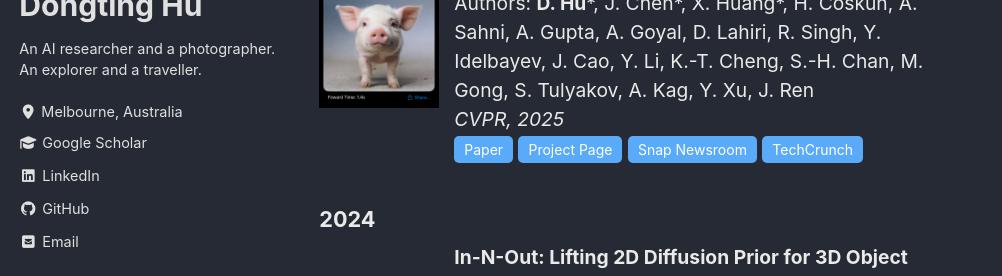
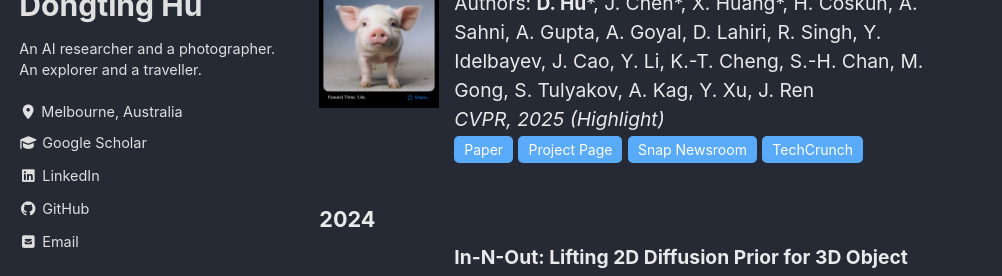
Before and after one commit to timmy11hu/timmy11hu.github.io, a Jekyll site: the page built from _pages/publication.md, in a window 1280 px wide and 900 px high. Shown: the part 320-596 px from the top of the window, without its empty margins (0-1002 px from the left). Built offline with Jekyll 4.4.1, drawn with Linux system fonts in a browser that asks for light colours; cached includes are drawn as plain includes.

Commit message:
Update publication.md

```diff
--- a/_pages/publication.md
+++ b/_pages/publication.md
@@ -11,7 +11,7 @@ author_profile: true
   <div>
     <strong>SnapGen: Taming High-Resolution Text-to-Image Models for Mobile Devices with Efficient Architectures and Training</strong> <br>
     Authors: <strong>D. Hu</strong>*, J. Chen*, X. Huang*, H. Coskun, A. Sahni, A. Gupta, A. Goyal, D. Lahiri, R. Singh, Y. Idelbayev, J. Cao, Y. Li, K.-T. Cheng, S.-H. Chan, M. Gong, S. Tulyakov, A. Kag, Y. Xu, J. Ren<br>
-    <em>CVPR, 2025</em> <br>
+    <em>CVPR, 2025 (Highlight)</em> <br>
     <a href="https://arxiv.org/pdf/2412.09619" target="_blank" style="text-decoration: none;">
       <button style="padding: 5px 10px; font-size: 14px; cursor: pointer; background-color:rgb(90, 170, 250); color: white; border: none; border-radius: 5px;">
         Paper
```
